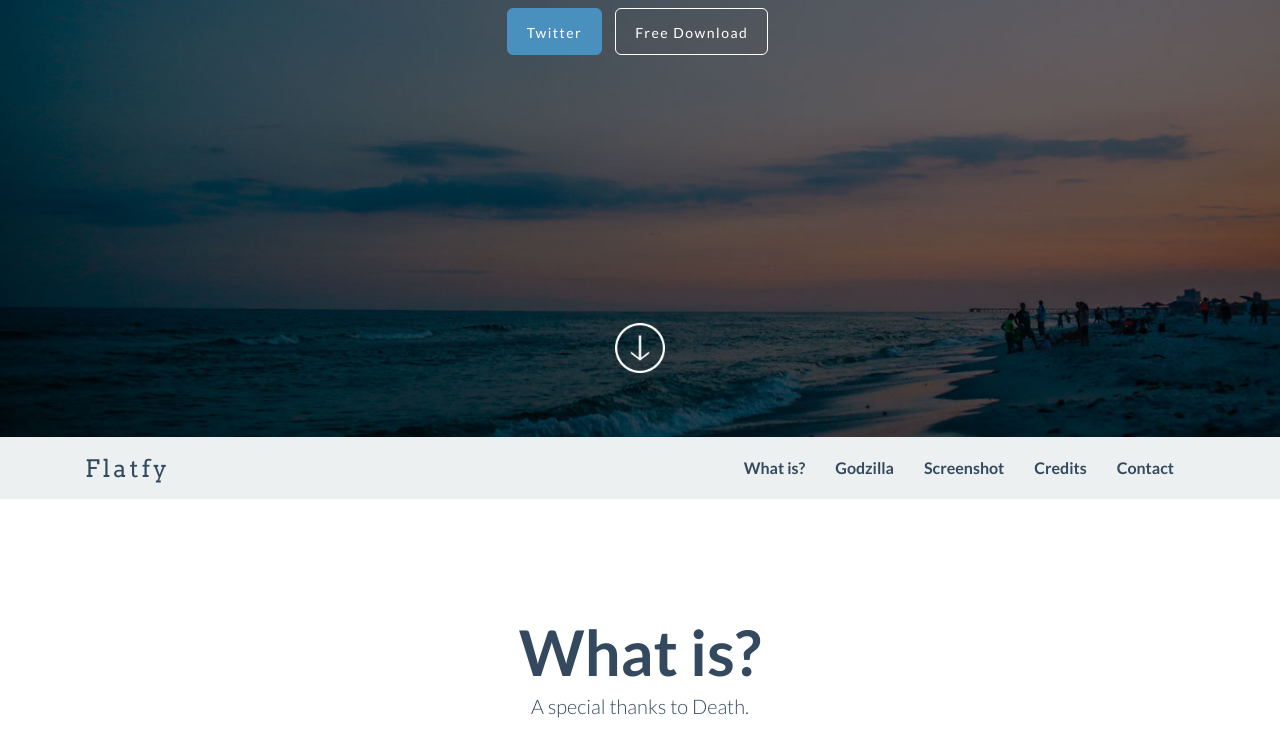
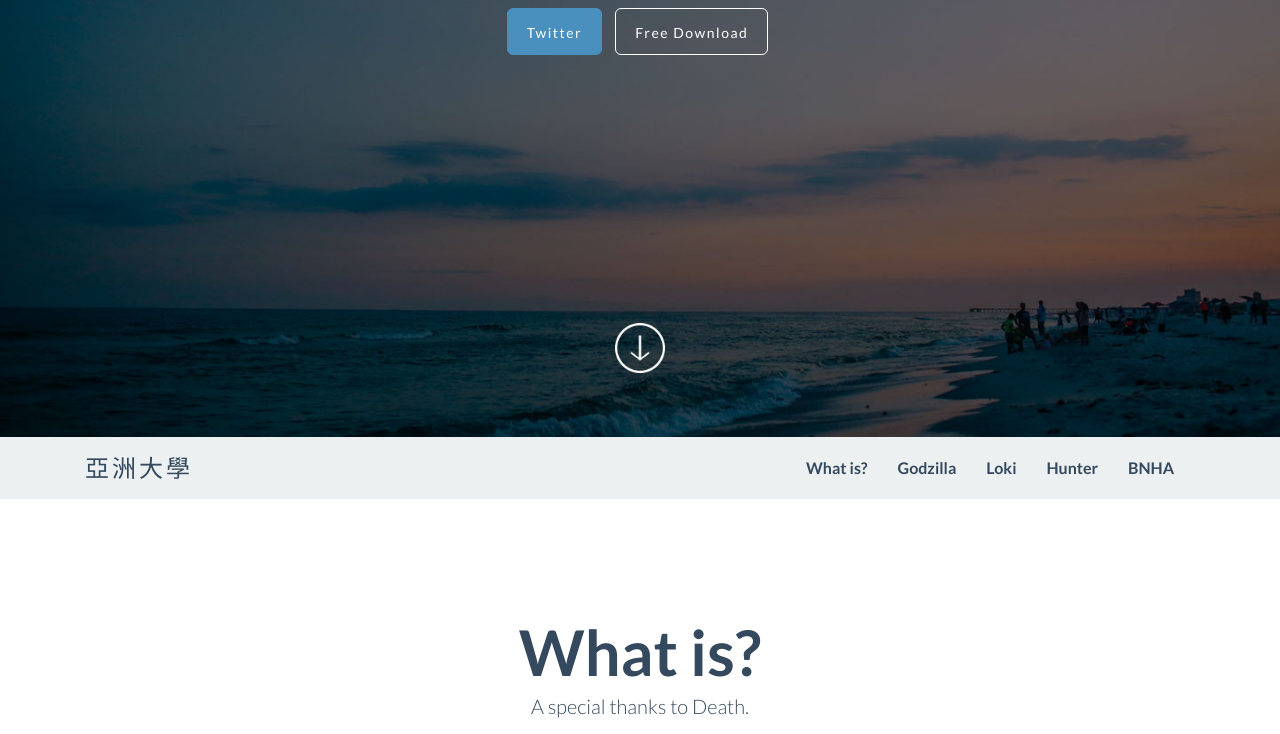
Before and after one commit to evanhong5528/evan, a plain HTML site: page index.html in a window 1280 px wide. Shown: the part 363-1097 px from the top of the page. Drawn offline with Linux system fonts and the light colour scheme.

Commit message:
Update index.html

```diff
--- a/index.html
+++ b/index.html
@@ -86,7 +86,7 @@
 					<span class="icon-bar"></span>
 					<span class="icon-bar"></span>
 				</button>
-				<a class="navbar-brand" href="#home">Flatfy</a>
+				<a class="navbar-brand" href="#home">亞洲大學</a>
 			</div>
 
 			<div class="collapse navbar-collapse navbar-right navbar-ex1-collapse">
@@ -94,9 +94,9 @@
 
 					<li class="menuItem"><a href="#whatis">What is?</a></li>
 					<li class="menuItem"><a href="#useit">Godzilla</a></li>
-					<li class="menuItem"><a href="#screen">Screenshot</a></li>
-					<li class="menuItem"><a href="#credits">Credits</a></li>
-					<li class="menuItem"><a href="#contact">Contact</a></li>
+					<li class="menuItem"><a href="#screen">Loki</a></li>
+					<li class="menuItem"><a href="#credits">Hunter</a></li>
+					<li class="menuItem"><a href="#contact">BNHA</a></li>
 				</ul>
 			</div>
 
```
